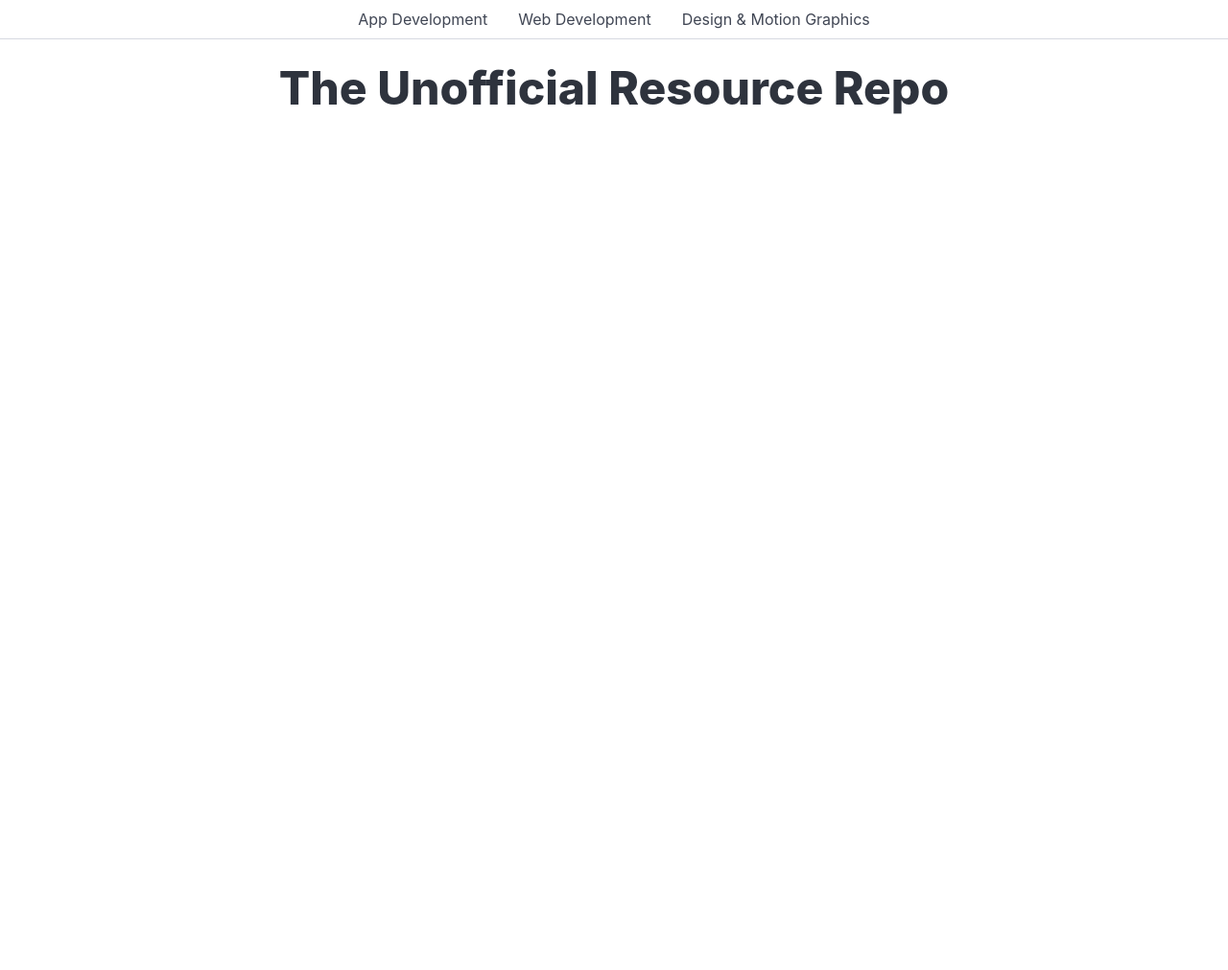
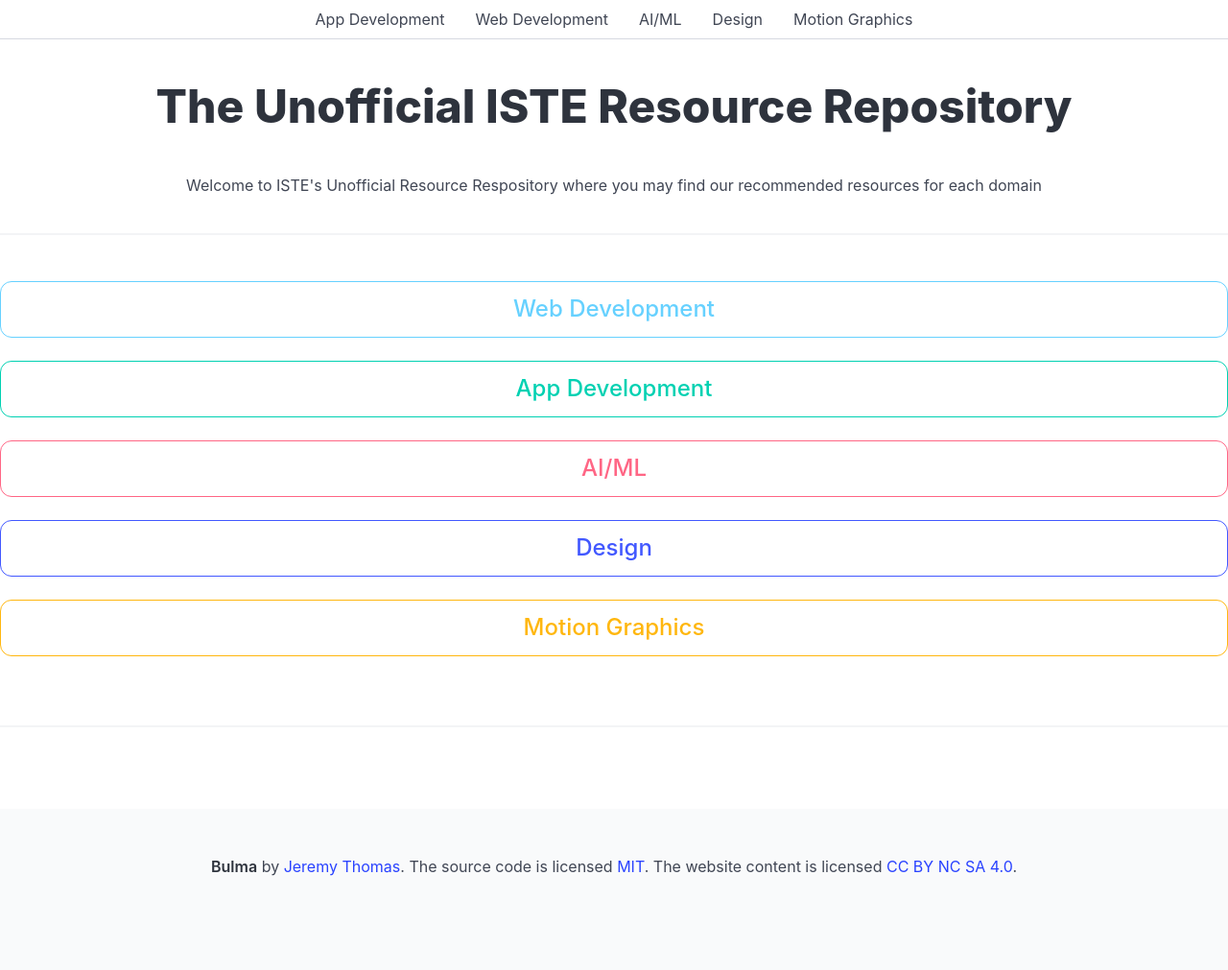
Before and after one commit to rs0125/Unofficial_ISTE_Resource_Repo, a Flask app: page / in a window 1280 px wide. Shown: the whole page at 96% size. Before the commit the page ends 119 px from the top, so only its background shows below. Run offline with Flask 3, Linux system fonts and the light colour scheme.

Commit message:
Added Course Material, UI Improvements
Added course material for Web dev, app dev and design

Created new WIP pages for motion graphics and AI/ML

Improved UI on home page

```diff
--- a/app.py
+++ b/app.py
@@ -9,11 +9,11 @@ app = Flask(__name__)
 @app.route("/")
 @app.route("/home")
 def home():
-    return render_template("index.html", title="The Unofficial Resource Repo")
+    return render_template("index.html", title="The Unofficial ISTE Resource Repository")
 
 @app.route("/design")
 def design():
-    return render_template("display.html", title="Design & Motion Graphics", resources=design_res)
+    return render_template("display.html", title="Design", resources=design_res)
 
 @app.route("/web")
 def webdev():
@@ -23,5 +23,15 @@ def webdev():
 def appdev():
     return render_template("display.html", title="App Development", resources=app_res)
 
+
+@app.route("/aiml")
+def aiml():
+    return render_template("wip.html", title="AI/ML")
+
+@app.route("/motiongraphics")
+def motion():
+    return render_template("wip.html", title="Motion Graphics")
+
+
 if __name__ == '__main__':
     app.run(debug=True)
--- a/static.py
+++ b/static.py
@@ -5,16 +5,31 @@ design_res = [{"title": "Design Fundamentals", "type" : "video", "url": "https:/
               {"title": "Typography", "type" : "video", "url": "https://www.youtube.com/embed/sByzHoiYFX0?si=YRC0lqYnVW4k71cN"},
               {"title": "Branding & Identity", "type" : "video", "url": "https://www.youtube.com/embed/l-S2Y3SF3mM?si=ETfrs3BZh3x8KFPP"},
               {"title": "Images", "type" : "video", "url": "https://www.youtube.com/embed/MELKuexR3sQ?si=RW5bxjwYYIDeWfek"},
+              {"title": "Understanding Color for UI Design", "type" : "article", "url": "https://medium.com/rutgers-creative-x/understanding-color-for-ui-design-ec53719e880e"},
               {"title": "DesignTropes Discord Server (Inspiration by Design Style)", "type" : "inspo", "url": "https://discord.gg/yMvkNVtt"},
               {"title": "Behance - All sorts of design Inspo", "type" : "inspo", "url": "https://www.behance.com/websites/"},
               {"title": "Awwwards - UI/UX Inspo", "type" : "inspo", "url": "https://www.awwwards.com/websites/"}
               ]
 
 
-web_res = [{"title": "Lorem Ipsum", "type" : "video", "url": "vnjdvjkdnbv"},{"title": "Lorem Ipsum", "type" : "article", "url": "vnjdvjkdnbv"}]
+web_res = [{"title": "CS50 Django", "type" : "video", "url": "https://www.youtube.com/embed/w8q0C-C1js4?si=Ruvl7HEEiqp2ntaa"},
+           {"title": "Sigma WebDev", "type" : "video", "url": "https://www.youtube.com/embed/videoseries?si=hY284F2O1mkN59pE&amp;list=PLu0W_9lII9agq5TrH9XLIKQvv0iaF2X3w"},
+           {"title": "CS50 Django", "type" : "video", "url": "https://www.youtube.com/embed/videoseries?si=liTAI2bWd5cHPR9o&amp;list=PLdHg5T0SNpN3EoN3PEyCmPR42Ok_44OFT"},
+           {"title": "CS50 Django", "type" : "video", "url": "https://www.youtube.com/embed/videoseries?si=j5UlQ2A0ngCrgSxe&amp;list=PLuHGmgpyHfRyL233CDEALV1BN6Xwqwb99"},
+           {"title": "CS50 Django", "type" : "video", "url": "https://www.youtube.com/embed/videoseries?si=h6AurzRhmNfJ_Oy_&amp;list=PLzjZaW71kMwScTRKzoasdyB1sX-a9EbFp"},
+           {"title": "NextJS", "type" : "video", "url": "https://www.youtube.com/embed/vCOSTG10Y4o?si=F_AzKq9-__D23KYf"},
+           {"title": "NextJS", "type" : "video", "url": "https://www.youtube.com/embed/erEgovG9WBs?si=D8zAvTEuitNpwbJF"},
+           {"title": "GeeksforGeeks Docs", "type" : "article", "url": "https://www.geeksforgeeks.org/"},
+           {"title": "MDN Docs", "type" : "article", "url": "https://developer.mozilla.org/en-US/"},
+           {"title": "TailwindCSS Docs", "type" : "article", "url": "https://tailwindcss.com/"},
+           {"title": "Awwwards- Web Design Inspo", "type" : "inspo", "url": "https://www.awwwards.com/"}]
 
 app_res = [{"title": "Kotlin Basics", "type" : "video", "url": "https://www.youtube.com/embed/AeC4G-H-MQA?si=KrdoJ66WBf9g3q1M"},
-           {"title": "Kotlin Basics", "type" : "video", "url": "https://www.youtube.com/embed/AeC4G-H-MQA?si=KrdoJ66WBf9g3q1M"},
+           {"title": "Kotlin Basics", "type" : "video", "url": "https://www.youtube.com/embed/qvDo0SKR8-k?si=MBOXl2W4x4U0jy_b"},
+           {"title": "Phillip Lackner", "type" : "video", "url": "https://www.youtube.com/embed/videoseries?si=i_wiGDbP7pxD7idy&amp;list=PLQkwcJG4YTCSVDhww92llY3CAnc_vUhsm"},
+           {"title": "Phillip Lackner", "type" : "video", "url": "https://www.youtube.com/embed/VPvVD8t02U8?si=UxL0heG6hkjOkM7E"},
            {"title": "Android Developers Official", "type" : "article", "url": "https://developer.android.com/get-started/overview"},
+           {"title": "Flutter Docs", "type" : "article", "url": "https://docs.flutter.dev/"},
            {"title": "Ashwani's Special Notes", "type" : "article", "url": "https://immediate-amusement-e5a.notion.site/Android-App-Development-ecc44de08bf845368e1cef6cd22456f5"},
+           {"title": "Google's Material Design", "type" : "inspo", "url": "https://m3.material.io/"},
            {"title": "Beautiful Repository Consisting of Jetpack Compose Examples", "type" : "inspo", "url": "https://github.com/android/compose-samples/tree/main"}]
--- a/templates/index.html
+++ b/templates/index.html
@@ -1,4 +1,44 @@
 {%extends "layout.html"%}
 {%block content%}
 
+<div class="block">
+    <p style="display: flex; flex-direction: row; align-items: center; justify-content: center;">Welcome to ISTE's
+        Unofficial Resource Respository where you may find our recommended resources for each domain</p>
+</div>
+<style>
+    .bottom-three {
+       margin-bottom: 1cm;
+    }
+  </style>
+<p class="bottom-three">
+ </p>
+
+<hr>
+<br>
+
+<div class="block">
+    <a href="/web" class="button is-fullwidth is-info is-outlined is-large">Web Development</a>
+</div>
+
+<div class="block">
+    <a href="/app" class="button is-fullwidth is-primary is-outlined is-large">App Development</a>
+</div>
+
+<div class="block">
+    <a href="/aiml" class="button is-fullwidth is-danger is-outlined is-large">AI/ML</a>
+</div>
+
+<div class="block">
+    <a href="/design" class="button is-fullwidth is-link is-outlined is-large">Design</a>
+</div>
+
+<div class="block">
+    <a href="/motiongraphics" class="button is-fullwidth is-warning is-outlined is-large">Motion Graphics</a>
+</div>
+
+</div>
+<br>
+<hr>
+<p class="bottom-three">  <br></p>
+
 {% endblock content %}
--- a/templates/layout.html
+++ b/templates/layout.html
@@ -11,6 +11,12 @@
     <title>Document</title>
     {%endif%}
 </head>
+<style>
+    .bottom-three {
+       margin-bottom: 1cm;
+    }
+  </style>
+
 
 <body>
     <div class="block" margin="200p">
@@ -18,15 +24,33 @@
             <ul style="display: flex; flex-direction: row; align-items: center; justify-content: center;">
                 <li><a href="/app" class="navbar-item">App Development</a></li>
                 <li><a href="/web" class="navbar-item">Web Development</a></li>
-                <li><a href="/design" class="navbar-item">Design & Motion Graphics</a></li>
+                <li><a href="/aiml" class="navbar-item is-disabled">AI/ML</a></li>
+                <li><a href="/design" class="navbar-item">Design</a></li>
+                <li><a href="/motiongraphics" class="navbar-item">Motion Graphics</a></li>
             </ul>
         </div>
+
         <div class="block" style="display: flex; flex-direction: row; align-items: center; justify-content: center;">
-                    <h1 class="title is-1">{{title}}</h1>
+                    <h1 class="title is-1" style="margin: 0.5cm;">{{title}}</h1>
         </div>
 
     </div>
+
     {% block content %} {% endblock %}
+
+    <footer class="footer">
+        <div class="content has-text-centered">
+          <p>
+            <strong>Bulma</strong> by <a href="https://jgthms.com">Jeremy Thomas</a>.
+            The source code is licensed
+            <a href="http://opensource.org/licenses/mit-license.php">MIT</a>. The
+            website content is licensed
+            <a href="http://creativecommons.org/licenses/by-nc-sa/4.0/"
+              >CC BY NC SA 4.0</a
+            >.
+          </p>
+        </div>
+      </footer>
 </body>
 
 </html>
```
Also changed, not shown: templates/display.html (+5 -3 lines), templates/wip.html (added, +10 -0 lines).
